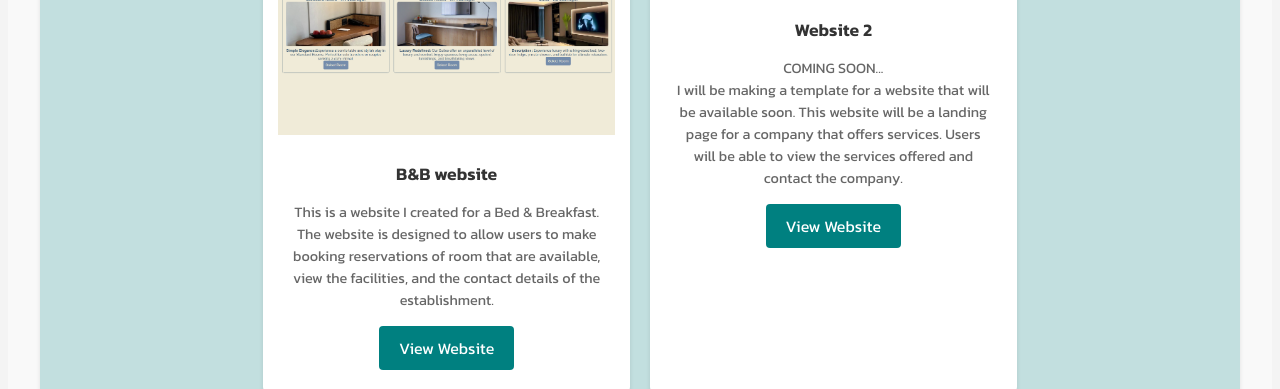
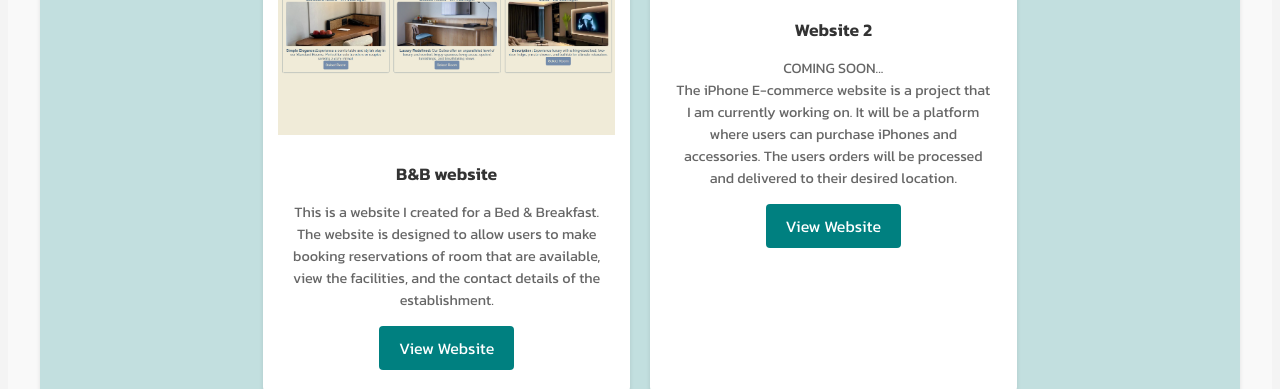
Before and after one commit to PoppsM4sh/Resume, a plain HTML site: page index.html in a window 1280 px wide. Shown: the part 2043-2432 px from the top of the page. Drawn offline with nearby package versions, Linux system fonts and the light colour scheme; a web font is replaced by a local one.

Commit message:
e-Commerce site under development

```diff
--- a/index.html
+++ b/index.html
@@ -195,11 +195,10 @@
                             <h4>Website 2</h4>
                             <p>
                                 COMING SOON... <br>
-                                I will be making a template for a website that will be available soon.
-                                This website will be a landing page for a company that offers services.
-                                Users will be able to view the services offered and contact the company.
+                                The iPhone E-commerce website is a project that I am currently working on. It will be a platform where users can purchase iPhones and accessories.
+                                The users orders will be processed and delivered to their desired location.
                             </p>
-                            <a href="#" class="btn">View Website</a>
+                            <a href="iphone-e-commerce-rose.vercel.app" class="btn">View Website</a>
                         </div>
                     </div>
                 </div>
```
